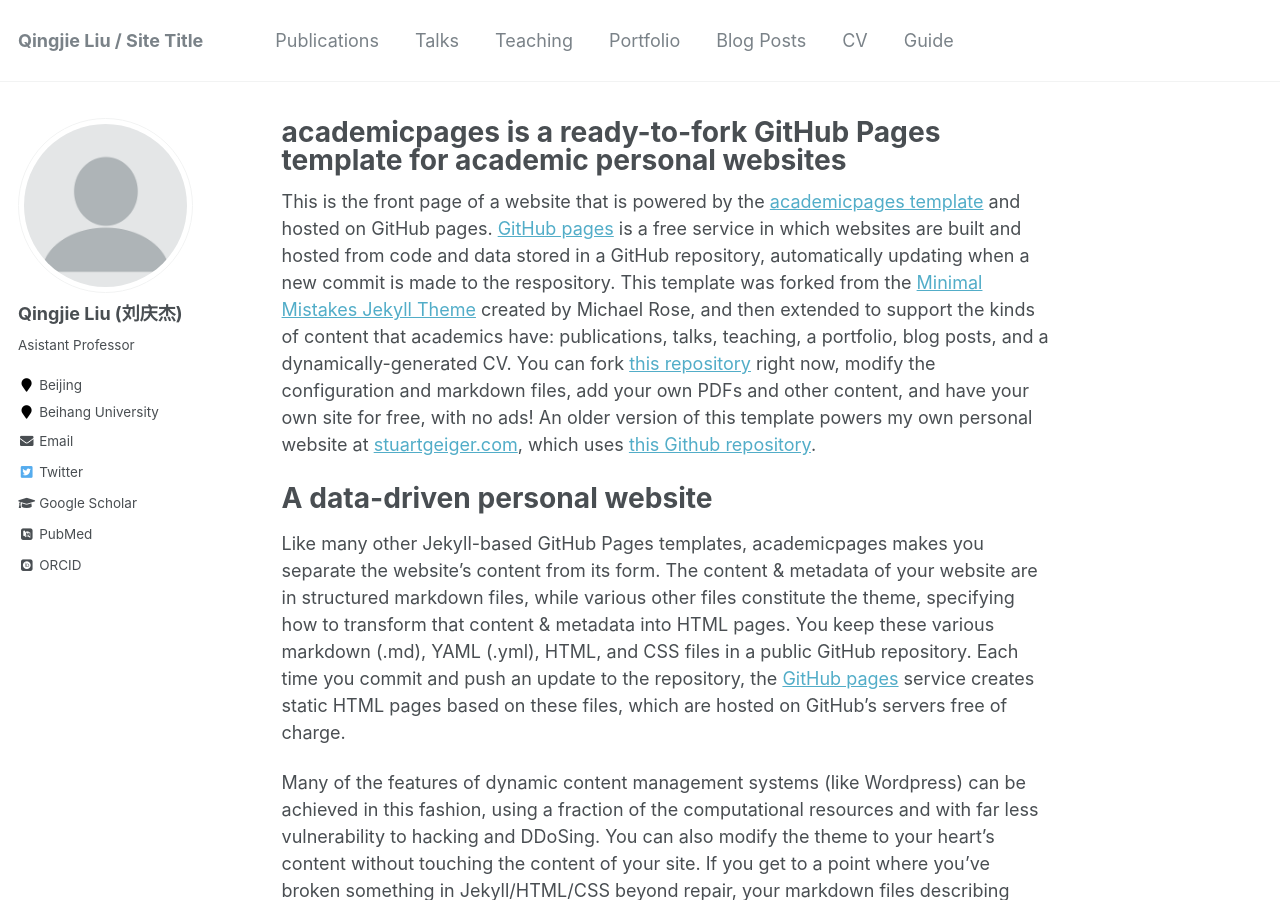
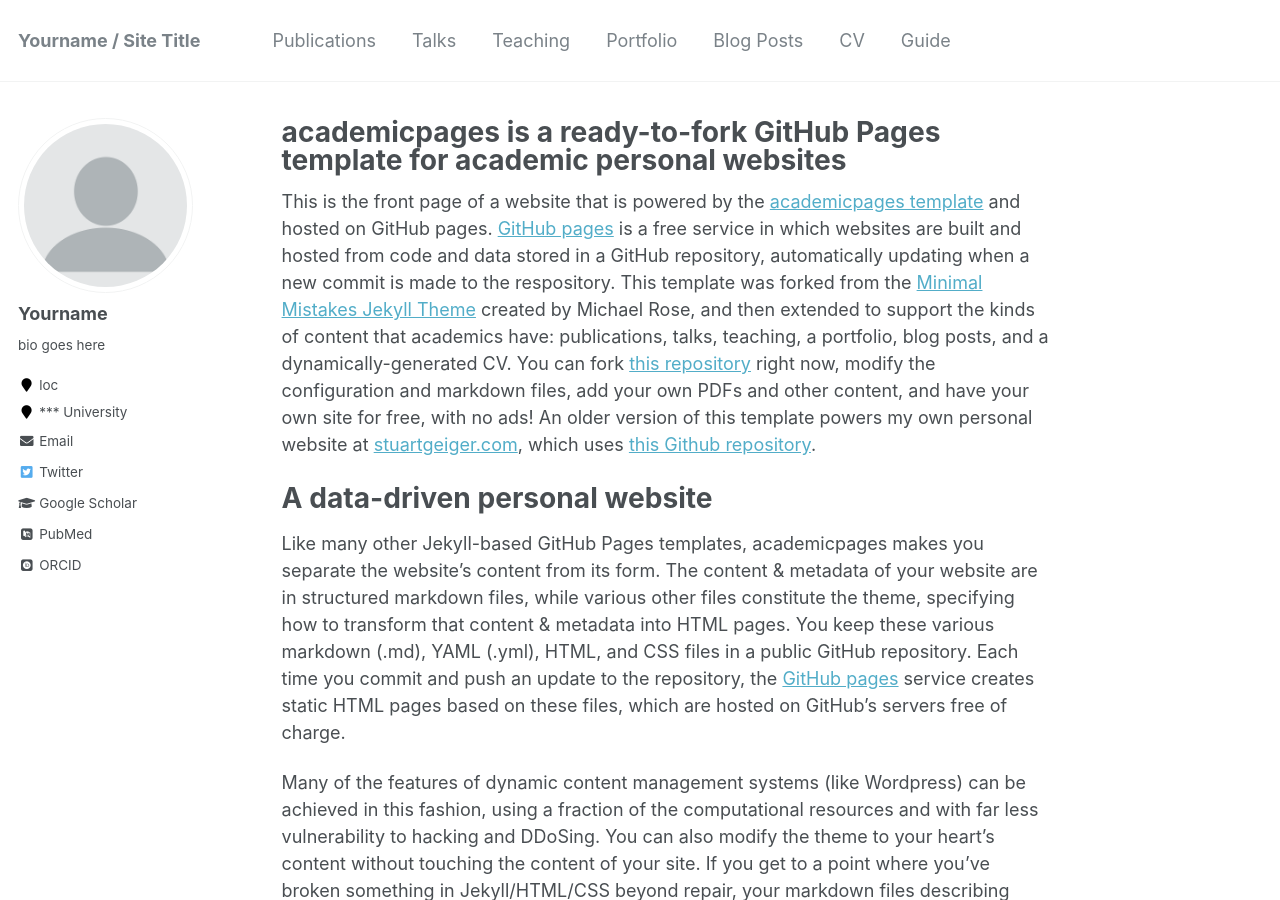
Before and after one commit to liuqingjie/liuqingjie.github.io, a Jekyll site: the page built from _pages/about.md, in a window 1280 px wide and 900 px high. Built offline with Jekyll 4.4.1, drawn with Linux system fonts in a browser that asks for light colours; some web fonts are replaced.

Commit message:
update config

```diff
--- a/_config.yml
+++ b/_config.yml
@@ -7,7 +7,7 @@
 
 # Site Settings
 locale                   : "en-US"
-title                    : "Qingjie Liu / Site Title"
+title                    : "Yourname / Site Title"
 title_separator          : "-"
 name                     : &name "Liu Qingjie"
 description              : &description "personal description"
@@ -80,11 +80,11 @@ analytics:
 
 # Site Author
 author:
-  name             : "Qingjie Liu (刘庆杰)"
+  name             : "Yourname"
   avatar           : "profile.png"
-  bio              : "Asistant Professor"
-  location         : "Beijing"
-  employer         : "Beihang University"
+  bio              : "bio goes here"
+  location         : "loc"
+  employer         : "*** University"
   pubmed           : "https://www.ncbi.nlm.nih.gov/pubmed/?term=john+snow"
   googlescholar    : "http://yourfullgooglescholarurl.com"
   email            :  "qingjie.liu@buaa.edu.cn"
```
